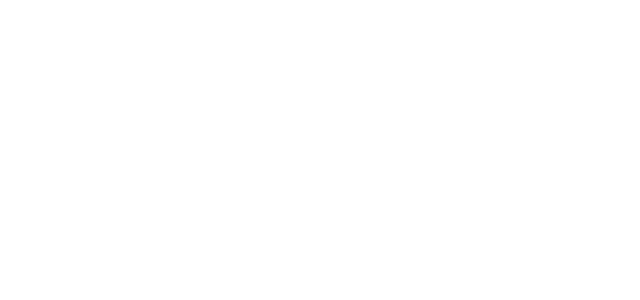
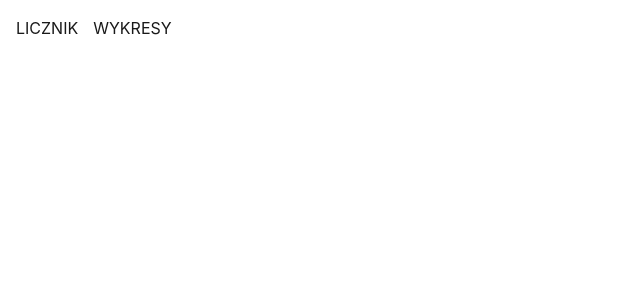
Before and after one commit to rafallabisz/electricity-meter, a React (Create React App) app: page / in a window 1280 px wide. Shown: the top 300 px of the page, without its empty margins (0-640 px from the left). Built offline with nearby package versions, Linux system fonts and the light colour scheme.

Commit message:
add  navigation

```diff
--- a/src/App.tsx
+++ b/src/App.tsx
@@ -2,6 +2,8 @@
 import ElectricityMeter from "./components/ElectricityMeter"
 import React from "react"
 import { Route, Switch, BrowserRouter as Router } from "react-router-dom"
+import routes from "routes"
+import Navbar from "./components/Navbar"
 
 
 interface AppProps {
@@ -14,9 +16,10 @@
 
   return(
     <Router>
+      <Navbar/>
     <Switch>
-      <Route exact path={`/electricity-meter`} component={ElectricityMeter} />
-      <Route exact path={`/dashboard`} component={Dashboard} />
+      <Route exact path={routes.main} component={ElectricityMeter} />
+      <Route exact path={routes.dashboard} component={Dashboard} />
 
     </Switch>
   </Router>
--- a/src/components/Dashboard.tsx
+++ b/src/components/Dashboard.tsx
@@ -1,4 +1,7 @@
 import React from "react";
+import { Container, Row, Col } from "react-bootstrap";
+import styles from '../App.module.scss';
+import Background from '../assets/background.jpg'
 
 interface DashboardProps {
 
@@ -6,7 +9,15 @@
 
 const Dashboard: React.FC<DashboardProps> = (props) => {
   return (
-    <div>Wykresy</div>
+    <main className={styles.mainWrap} style={{background:`url(${Background})`}}>
+      <Container>
+        <Row>
+          <Col>
+          <h3>Wykresy</h3>
+          </Col>
+        </Row>
+      </Container>
+    </main>
   )
 }
 export default Dashboard
--- /dev/null
+++ b/src/components/Navbar.sass
@@ -0,0 +1,8 @@
+.nav-wrap
+  flex-direction: row
+
+.nav-item
+  margin-right: 15px
+
+.nav-bg
+  background-color: rgba(255,255,255,0.9)
--- /dev/null
+++ b/src/components/Navbar.tsx
@@ -0,0 +1,24 @@
+import React from 'react';
+import { NavLink } from 'react-router-dom';
+import routes from 'routes';
+import './Navbar.sass';
+
+const Navbar: React.FC = () => {
+  return (
+    <nav className={`navbar navbar-light nav-bg`}>
+      <ul className="navbar-nav nav-wrap">
+        <li className="nav-item active">
+          <NavLink to={routes.main} className="nav-link">
+            LICZNIK
+          </NavLink>
+        </li>
+        <li className="nav-item active">
+          <NavLink to={routes.dashboard} className="nav-link">
+            WYKRESY
+          </NavLink>
+        </li>
+      </ul>
+    </nav>
+  );
+};
+export default Navbar;
--- /dev/null
+++ b/src/routes/index.ts
@@ -0,0 +1,7 @@
+
+const routes = {
+  main: '/electricity-meter',
+  dashboard: '/dashboard',
+};
+
+export default routes
```
